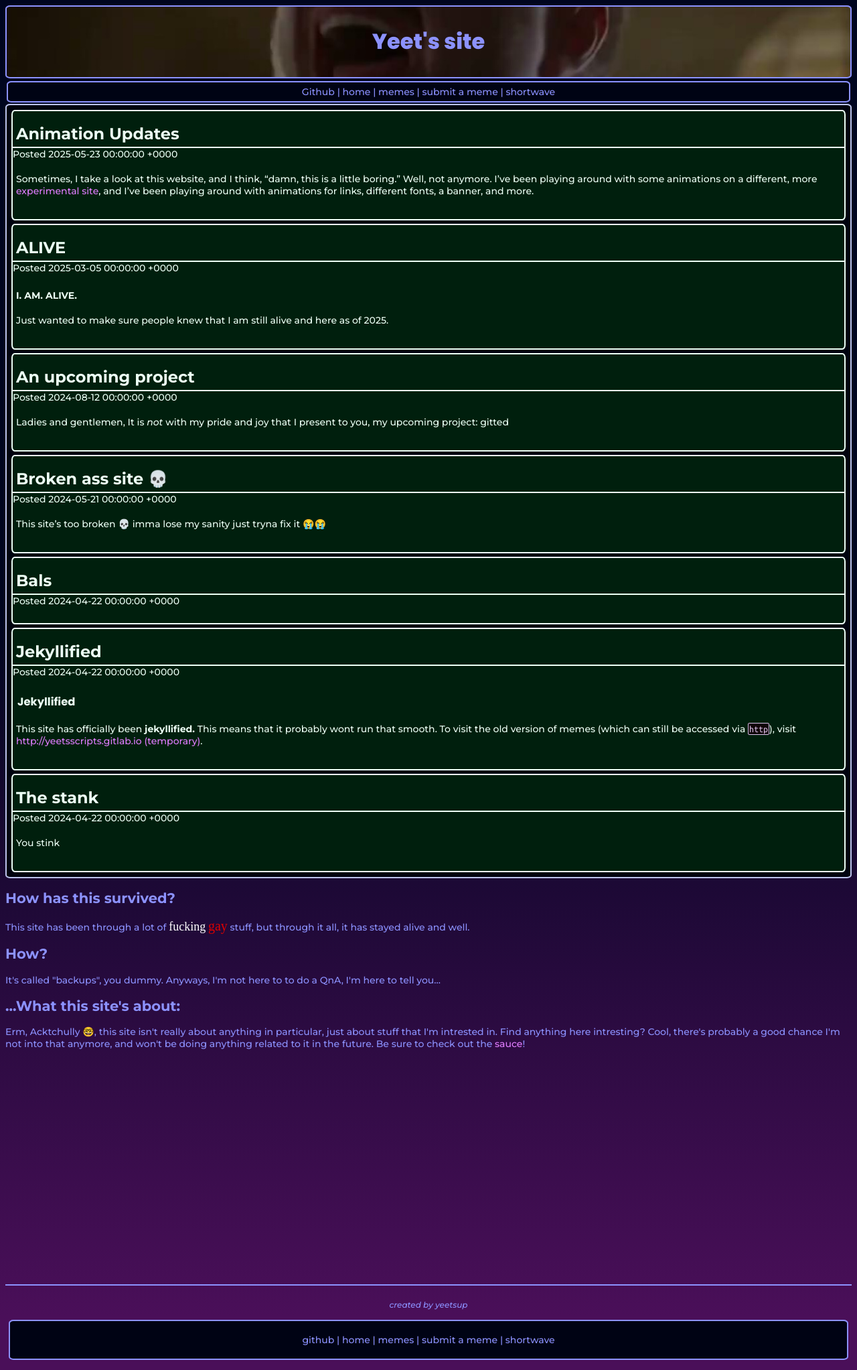
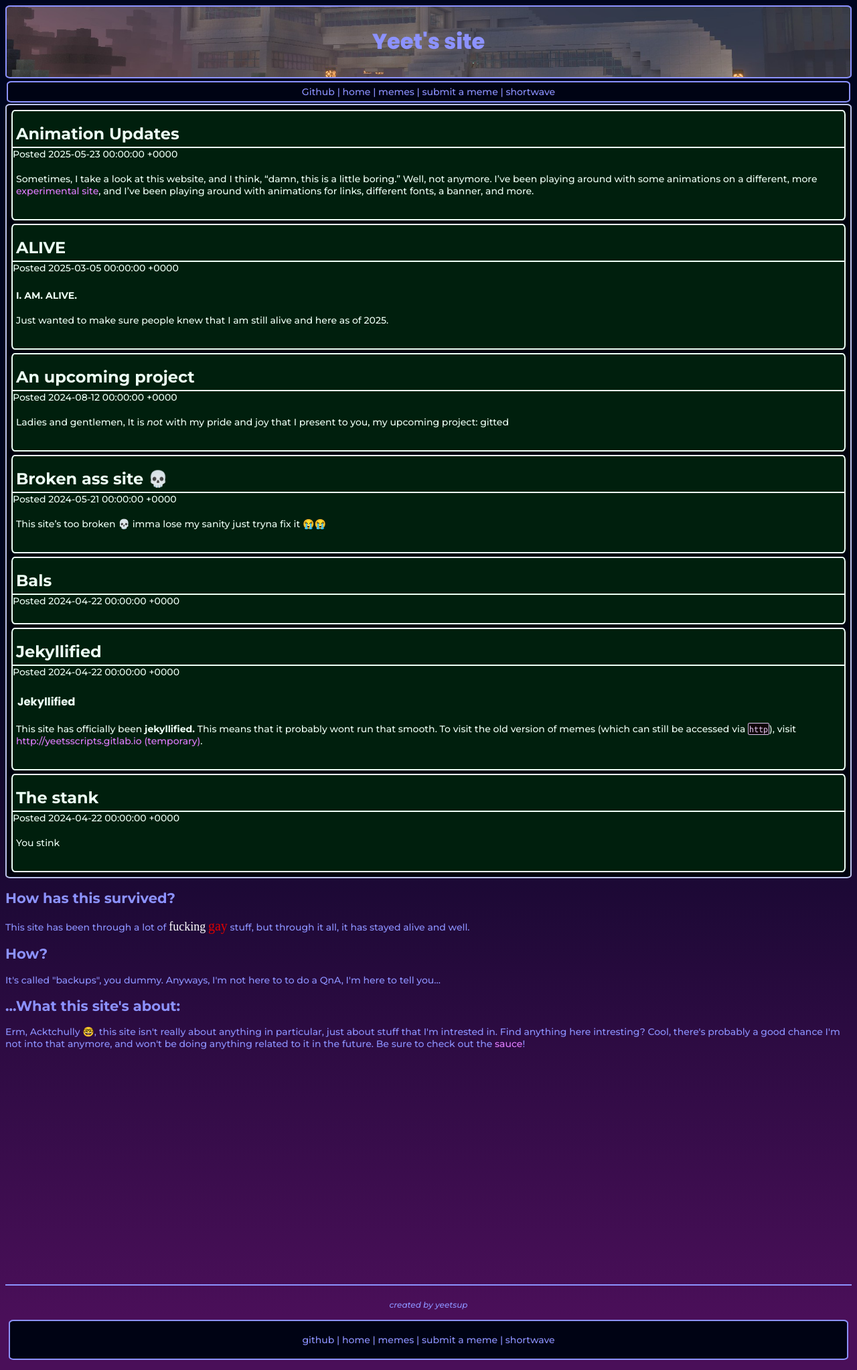
Before and after one commit to yeetssite/yeetssite.github.io, a Jekyll site: the page built from index.html, in a window 1280 px wide. Shown: the whole page at 67% size. Built offline with Jekyll 4.4.1, drawn with Linux system fonts in a browser that asks for light colours; some web fonts are replaced; a script that is not in the unit is left out.

Commit message:
change main banner

```diff
--- a/assets/css/base.css
+++ b/assets/css/base.css
@@ -18,7 +18,7 @@
   transition: ease-in 0.1s;
   border: 2.0px solid #8c92ff;
   background-color: #000314;
-  background-image: url(../img/HECANTKEEPGETTINGAWAYWIHDIS.jpg);
+  background-image: url(../img/moincraft.jpg);
   background-size: cover;
   background-position: center;
   background-attachment: scroll;
```
Also changed, not shown: assets/img/moincraft.jpg (added).
